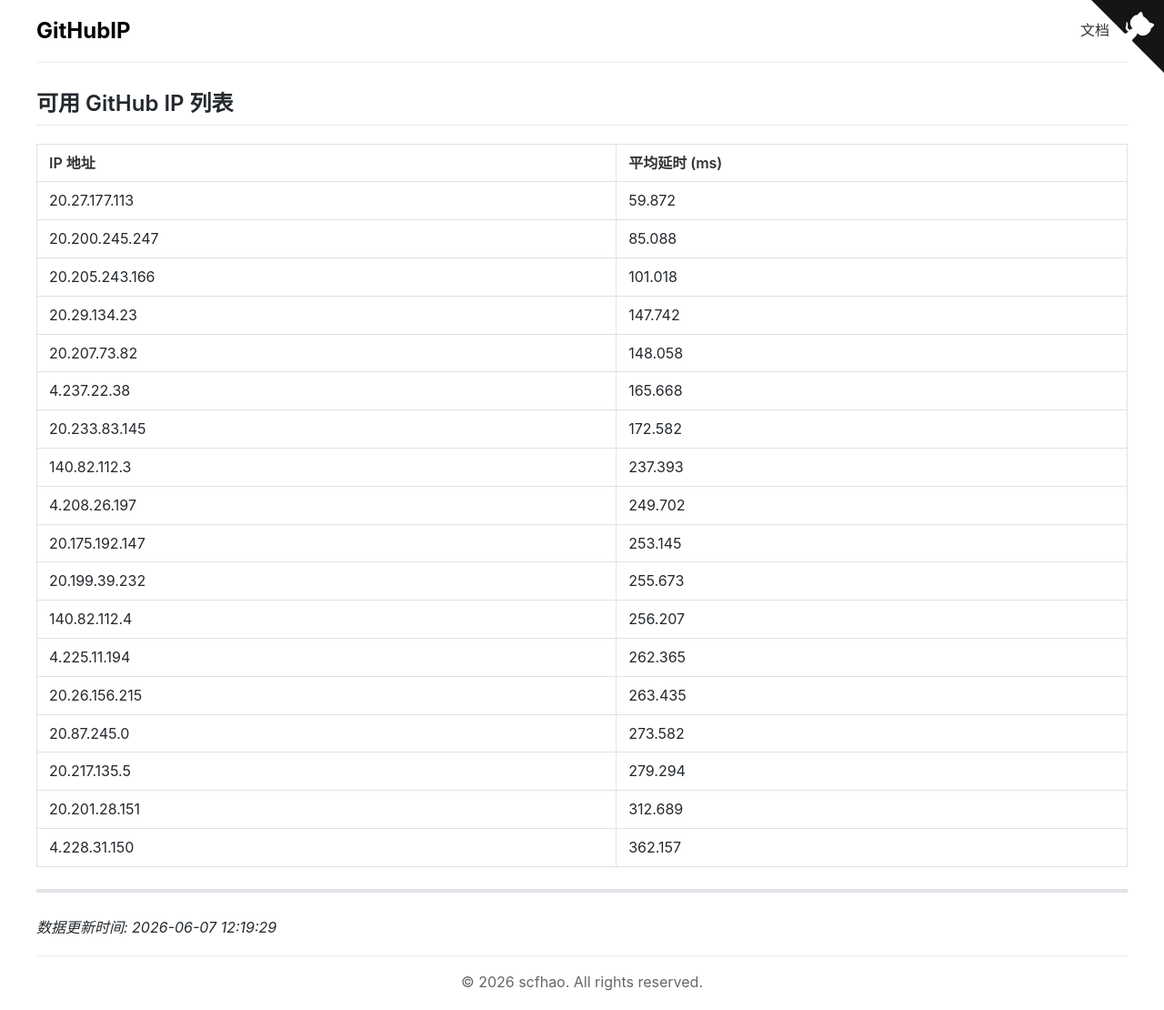
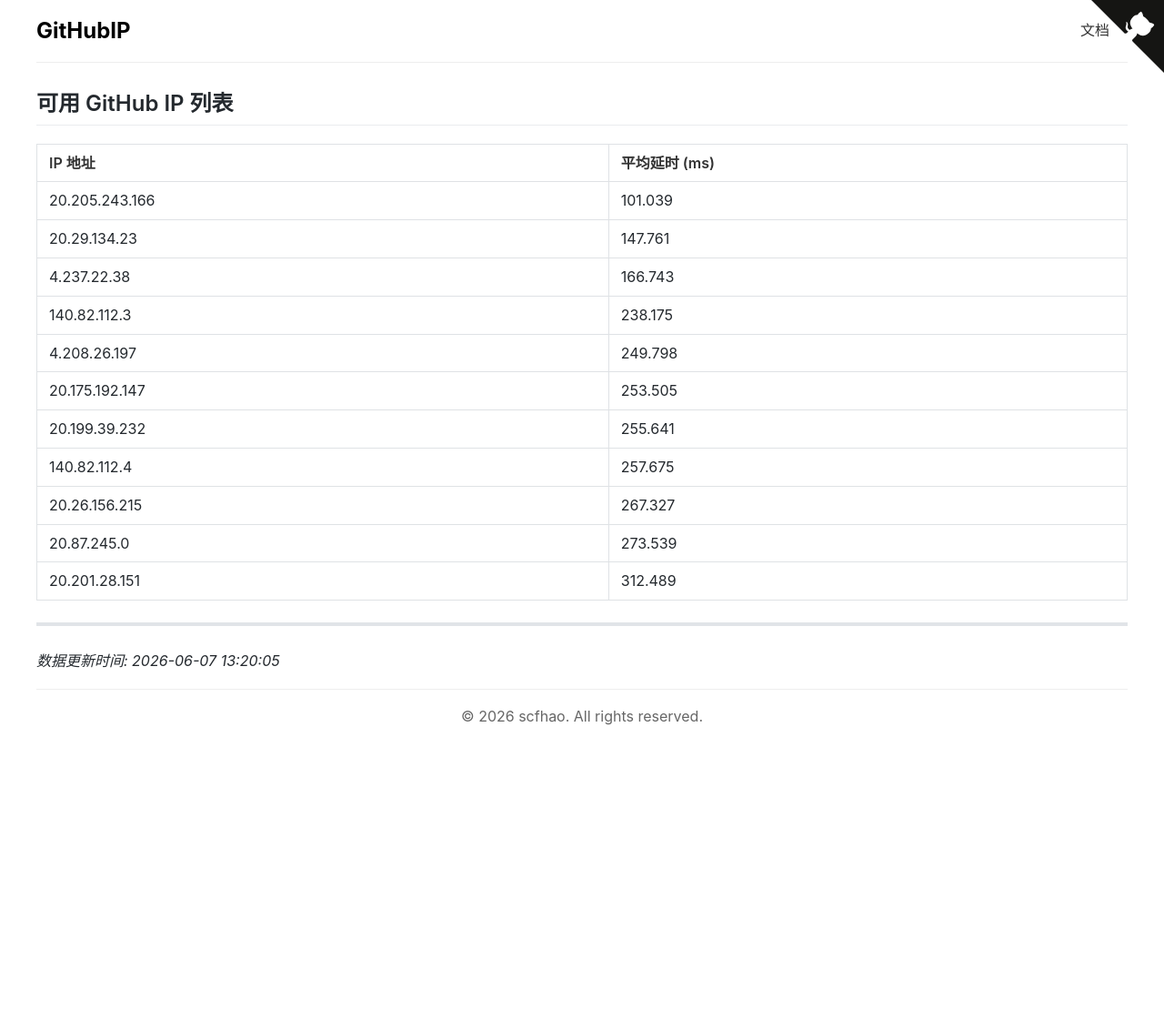
Before and after one commit to scfhao/GitHubIP, a Jekyll site: the page built from index.md, in a window 1280 px wide. Shown: the whole page at 91% size. Built offline with Jekyll 4.4.1, drawn with Linux system fonts in a browser that asks for light colours; after the commit the page ends 900 px from its top, so only the background shows below that.

Commit message:
自动脚本执行 - 2026-06-07 13:20:05

```diff
--- a/index.md
+++ b/index.md
@@ -1,32 +1,25 @@
 ---
 layout: home
 title: GitHub IP 列表
-date: 2026-06-07 12:19:29
+date: 2026-06-07 13:20:05
 ---
 
 ## 可用 GitHub IP 列表
 
 | IP 地址 | 平均延时 (ms) |
 |---------|--------------|
-| 20.27.177.113 | 59.872 |
-| 20.200.245.247 | 85.088 |
-| 20.205.243.166 | 101.018 |
-| 20.29.134.23 | 147.742 |
-| 20.207.73.82 | 148.058 |
-| 4.237.22.38 | 165.668 |
-| 20.233.83.145 | 172.582 |
-| 140.82.112.3 | 237.393 |
-| 4.208.26.197 | 249.702 |
-| 20.175.192.147 | 253.145 |
-| 20.199.39.232 | 255.673 |
-| 140.82.112.4 | 256.207 |
-| 4.225.11.194 | 262.365 |
-| 20.26.156.215 | 263.435 |
-| 20.87.245.0 | 273.582 |
-| 20.217.135.5 | 279.294 |
-| 20.201.28.151 | 312.689 |
-| 4.228.31.150 | 362.157 |
+| 20.205.243.166 | 101.039 |
+| 20.29.134.23 | 147.761 |
+| 4.237.22.38 | 166.743 |
+| 140.82.112.3 | 238.175 |
+| 4.208.26.197 | 249.798 |
+| 20.175.192.147 | 253.505 |
+| 20.199.39.232 | 255.641 |
+| 140.82.112.4 | 257.675 |
+| 20.26.156.215 | 267.327 |
+| 20.87.245.0 | 273.539 |
+| 20.201.28.151 | 312.489 |
 
 ---
 
-*数据更新时间: 2026-06-07 12:19:29*
+*数据更新时间: 2026-06-07 13:20:05*
```
